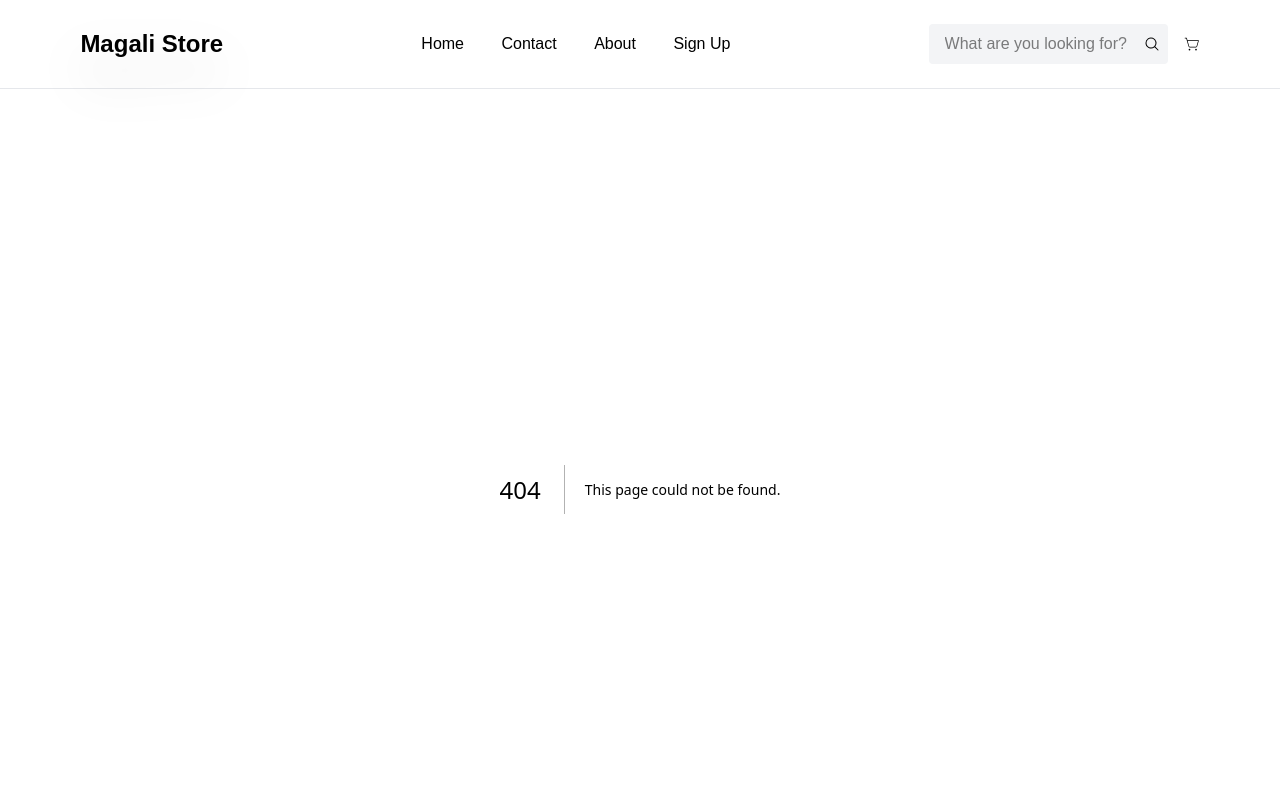
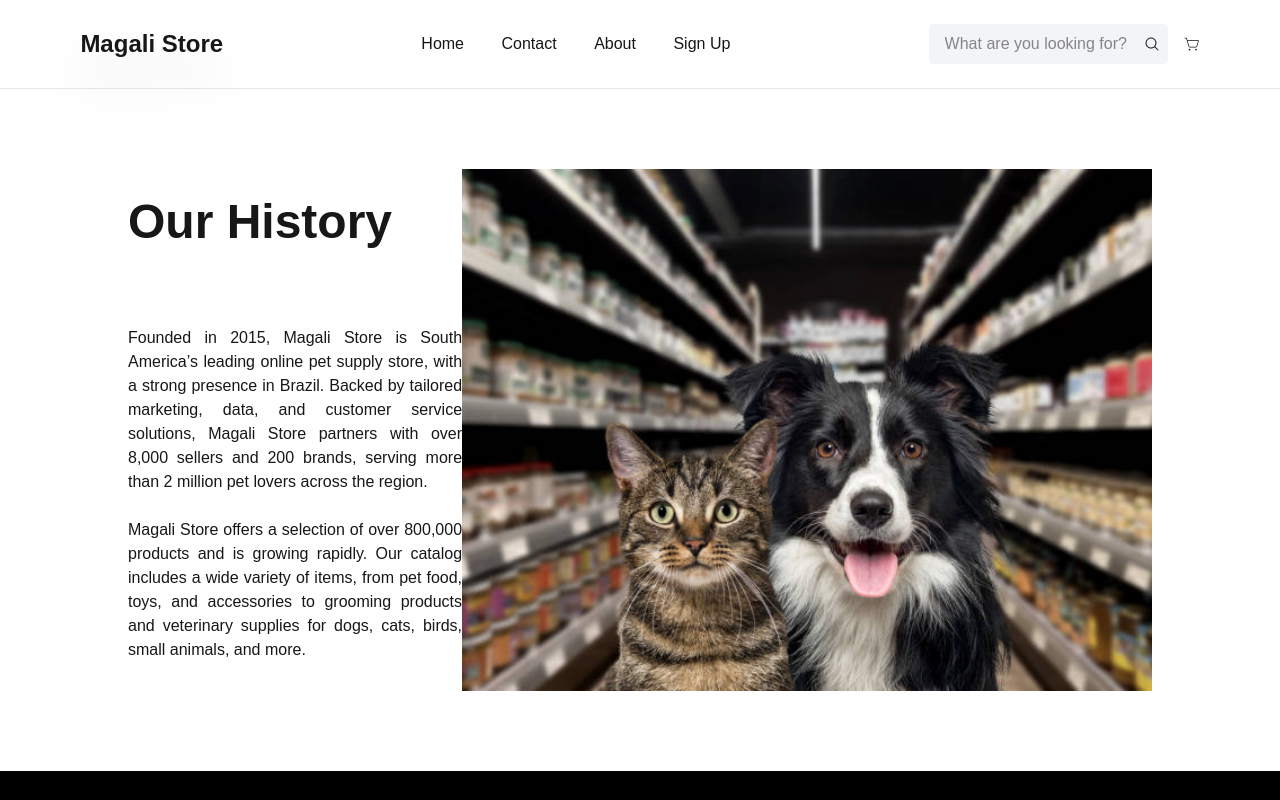
Before and after one commit to VitalMatheus/My-pet-Ecommerce, a Next.js app: page /about in a window 1280 px wide. Before the commit this address had no page. Shown: the top 800 px of the page. Built offline with nearby package versions, Linux system fonts and the light colour scheme.

Commit message:
feat: add about us page

```diff
--- /dev/null
+++ b/src/app/about/page.tsx
@@ -0,0 +1,18 @@
+import Image from "next/image";
+
+function About() {
+  return (
+    <div className="flex items-center justify-around w-4/5 m-auto py-20">
+      <div className="flex flex-col gap-20 w-1/3">
+        <h1 className="text-5xl font-bold">Our History</h1>
+        <div className="flex flex-col gap-6">
+          <p className="text-base text-justify">Founded in 2015, Magali Store is South America’s leading online pet supply store, with a strong presence in Brazil. Backed by tailored marketing, data, and customer service solutions, Magali Store partners with over 8,000 sellers and 200 brands, serving more than 2 million pet lovers across the region.</p>
+          <p className="text-base text-justify">Magali Store offers a selection of over 800,000 products and is growing rapidly. Our catalog includes a wide variety of items, from pet food, toys, and accessories to grooming products and veterinary supplies for dogs, cats, birds, small animals, and more.</p>
+        </div>
+      </div>
+      <Image src={"/aboutUs/aboutus.jpg"} alt="about us" width={"705"} height={"609"} />
+    </div>
+  )
+}
+
+export default About;
--- a/src/components/Header/header.tsx
+++ b/src/components/Header/header.tsx
@@ -15,7 +15,7 @@ function Header() {
       <div className="flex justify-evenly w-sm text-base">
         <Link href="/">Home</Link>
         <Link href="/contact">Contact</Link>
-        <p>About</p>
+        <Link href="/about">About</Link>
         <p>Sign Up</p>
       </div>
 
```
Also changed, not shown: public/aboutUs/aboutus.jpg (added).
